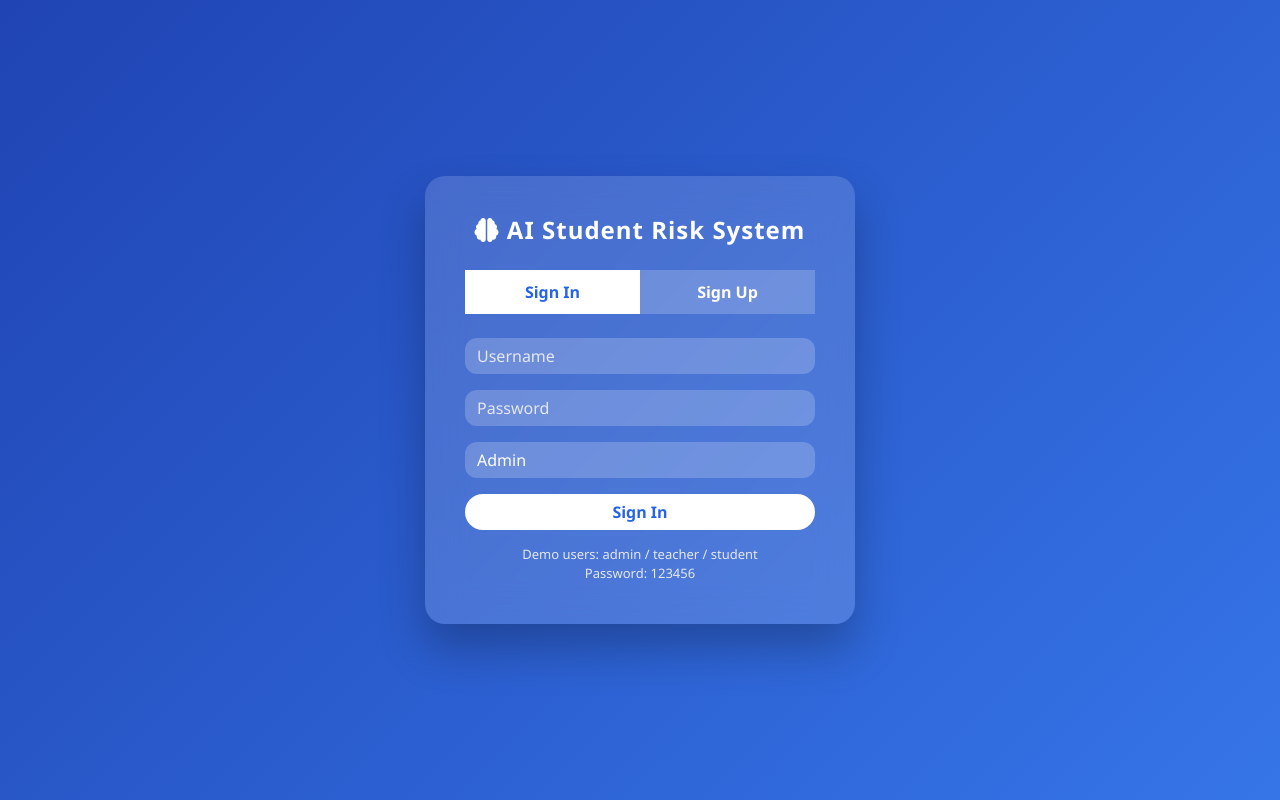
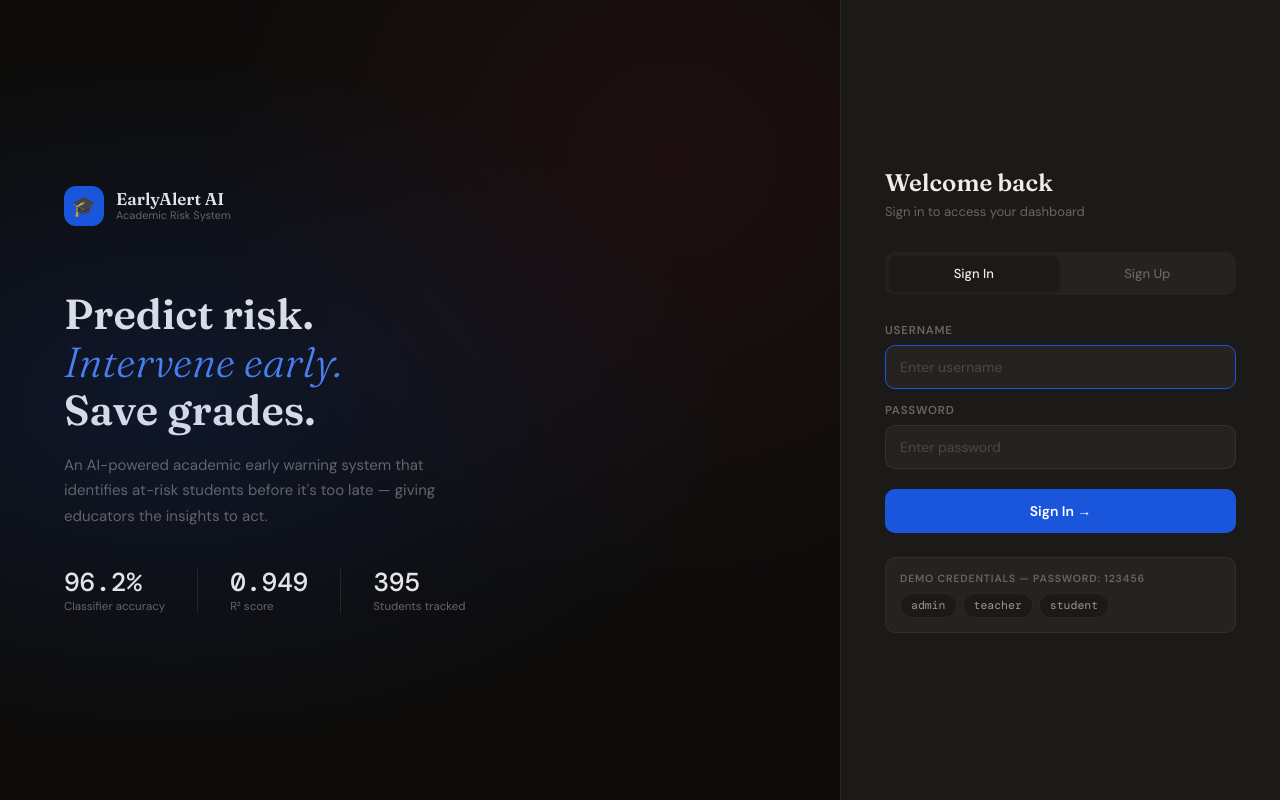
Before and after one commit to Nikki31Chaudhary/Prediciting-Student-Performance, a Flask app: page / in a window 1280 px wide. Run offline with Flask 3, Linux system fonts and the light colour scheme; parts of the project's set-up code (start-up, migrations or seed data) failed here and were passed over.

Commit message:
Update login.html :split-panel dark hero + clean form

```diff
--- a/templates/login.html
+++ b/templates/login.html
@@ -1,171 +1,292 @@
 <!DOCTYPE html>
-<html>
+<html lang="en">
 <head>
+<meta charset="UTF-8">
 <title>AI Student Risk System</title>
-    <link href="https://cdn.jsdelivr.net/npm/bootstrap@5.3.2/dist/css/bootstrap.min.css" rel="stylesheet">
-    <link href="https://cdnjs.cloudflare.com/ajax/libs/font-awesome/6.5.0/css/all.min.css" rel="stylesheet">
-
+<link href="https://fonts.googleapis.com/css2?family=DM+Sans:wght@300;400;500;600&family=DM+Mono:wght@400;500&family=Fraunces:ital,wght@0,300;0,600;1,300&display=swap" rel="stylesheet">
 <style>
-        body {
-            height:100vh;
+*,*::before,*::after{box-sizing:border-box;margin:0;padding:0;}
+body{
+  font-family:'DM Sans',sans-serif;
+  min-height:100vh;
   display:flex;
-            justify-content:center;
-            align-items:center;
-            background: linear-gradient(-45deg,#2563eb,#3b82f6,#1e40af,#1d4ed8);
-            background-size:400% 400%;
-            animation:gradientBG 10s ease infinite;
-            font-family:'Segoe UI',sans-serif;
+  background:#0d0c0b;
+  overflow:hidden;
 }
 
-        @keyframes gradientBG {
-            0%{background-position:0% 50%;}
-            50%{background-position:100% 50%;}
-            100%{background-position:0% 50%;}
+/* LEFT PANEL */
+.left-panel{
+  flex:1;
+  display:flex;
+  flex-direction:column;
+  justify-content:center;
+  padding:60px 64px;
+  position:relative;
+  background:#0d0c0b;
 }
 
-        .login-card {
-            width:430px;
-            padding:40px;
-            border-radius:20px;
-            backdrop-filter: blur(18px);
-            background: rgba(255,255,255,0.15);
-            box-shadow:0 25px 45px rgba(0,0,0,0.25);
-            color:white;
+.left-panel::before{
+  content:'';
+  position:absolute;
+  inset:0;
+  background:radial-gradient(ellipse at 20% 50%, rgba(26,86,219,0.15) 0%, transparent 60%),
+             radial-gradient(ellipse at 80% 20%, rgba(230,57,70,0.08) 0%, transparent 50%);
+  pointer-events:none;
 }
 
-        .title {
-            text-align:center;
-            margin-bottom:25px;
-            font-weight:600;
-            letter-spacing:1px;
+.brand{
+  display:flex;
+  align-items:center;
+  gap:12px;
+  margin-bottom:64px;
 }
 
-        .tab-btn {
-            width:50%;
-            border:none;
-            padding:10px;
-            font-weight:600;
-            background:rgba(255,255,255,0.2);
-            color:white;
+.brand-icon{
+  width:40px;height:40px;
+  background:#1a56db;
+  border-radius:12px;
+  display:flex;align-items:center;justify-content:center;
+  font-size:20px;
+  flex-shrink:0;
 }
 
-        .tab-btn.active {
-            background:white;
-            color:#2563eb;
+.brand-name{
+  font-family:'Fraunces',serif;
+  font-size:17px;
+  font-weight:600;
+  color:#f0ede8;
+  line-height:1.2;
+}
+.brand-name span{display:block;font-size:11px;font-family:'DM Sans',sans-serif;font-weight:400;color:#6b6560;}
+
+.hero-text h1{
+  font-family:'Fraunces',serif;
+  font-size:42px;
+  font-weight:600;
+  color:#f0ede8;
+  line-height:1.15;
+  margin-bottom:18px;
 }
 
-        .form-control, .form-select {
-            background:rgba(255,255,255,0.2);
-            border:none;
-            color:white;
-            border-radius:12px;
+.hero-text h1 em{
+  font-style:italic;
+  color:#4f84f5;
 }
 
-        .form-control::placeholder {
-            color:#e5e7eb;
+.hero-text p{
+  font-size:15px;
+  color:#6b6560;
+  line-height:1.7;
+  max-width:380px;
+  margin-bottom:40px;
 }
 
-        .form-control:focus, .form-select:focus {
-            background:rgba(255,255,255,0.3);
-            color:white;
-            box-shadow:none;
+.stats-row{
+  display:flex;
+  gap:32px;
 }
 
-        .form-select option {
-            color:black;
+.stat-item .sval{
+  font-family:'DM Mono',monospace;
+  font-size:26px;
+  font-weight:500;
+  color:#f0ede8;
+  line-height:1;
 }
 
-        .btn-primary {
-            background:white;
-            color:#2563eb;
-            border:none;
-            border-radius:25px;
-            font-weight:600;
+.stat-item .slabel{
+  font-size:11.5px;
+  color:#6b6560;
+  margin-top:4px;
 }
 
-        .btn-primary:hover {
-            background:#e0e7ff;
+.stat-divider{width:1px;background:#252220;flex-shrink:0;}
+
+/* RIGHT PANEL */
+.right-panel{
+  width:440px;
+  flex-shrink:0;
+  background:#1c1a18;
+  border-left:1px solid rgba(255,255,255,0.06);
+  display:flex;
+  flex-direction:column;
+  justify-content:center;
+  padding:48px 44px;
 }
 
-        .hidden { display:none; }
+.form-header{margin-bottom:32px;}
+.form-header h2{font-family:'Fraunces',serif;font-size:24px;font-weight:600;color:#f0ede8;margin-bottom:6px;}
+.form-header p{font-size:13px;color:#6b6560;}
 
-        .small-text {
-            text-align:center;
-            margin-top:15px;
+/* TABS */
+.tabs{display:flex;gap:4px;background:#252220;border-radius:10px;padding:4px;margin-bottom:28px;}
+.tab{flex:1;text-align:center;padding:9px;border-radius:8px;font-size:13px;font-weight:500;color:#6b6560;cursor:pointer;transition:all 0.2s;border:none;background:none;font-family:'DM Sans',sans-serif;}
+.tab.active{background:#1c1a18;color:#f0ede8;box-shadow:0 1px 4px rgba(0,0,0,0.3);}
+
+/* FORM */
+.field{margin-bottom:14px;}
+.field label{display:block;font-size:11.5px;font-weight:600;text-transform:uppercase;letter-spacing:0.07em;color:#6b6560;margin-bottom:7px;}
+.field input,.field select{
+  width:100%;
+  font-family:'DM Sans',sans-serif;
+  font-size:14px;
+  background:#252220;
+  color:#f0ede8;
+  border:1px solid rgba(255,255,255,0.07);
+  border-radius:10px;
+  padding:12px 14px;
+  outline:none;
+  transition:border-color 0.2s;
+  -webkit-appearance:none;
+}
+.field input::placeholder{color:#4b4845;}
+.field input:focus,.field select:focus{border-color:#1a56db;}
+.field select option{background:#1c1a18;color:#f0ede8;}
+
+.btn-login{
+  width:100%;
+  font-family:'DM Sans',sans-serif;
+  font-size:14px;
+  font-weight:600;
+  background:#1a56db;
+  color:#fff;
+  border:none;
+  border-radius:10px;
+  padding:13px;
+  cursor:pointer;
+  transition:background 0.2s;
+  margin-top:6px;
+}
+.btn-login:hover{background:#0e3fa8;}
+.btn-signup{
+  width:100%;
+  font-family:'DM Sans',sans-serif;
+  font-size:14px;
+  font-weight:600;
+  background:#252220;
+  color:#f0ede8;
+  border:1px solid rgba(255,255,255,0.08);
+  border-radius:10px;
+  padding:13px;
+  cursor:pointer;
+  transition:all 0.2s;
+  margin-top:6px;
+}
+.btn-signup:hover{background:#2e2b28;border-color:rgba(255,255,255,0.15);}
+
+.demo-hint{
+  margin-top:24px;
+  padding:14px;
+  background:#252220;
+  border-radius:10px;
+  border:1px solid rgba(255,255,255,0.05);
+}
+.demo-hint .dh-title{font-size:10.5px;font-weight:600;text-transform:uppercase;letter-spacing:0.08em;color:#6b6560;margin-bottom:8px;}
+.demo-pills{display:flex;gap:6px;flex-wrap:wrap;}
+.demo-pill{font-size:11.5px;font-family:'DM Mono',monospace;padding:4px 10px;border-radius:999px;background:#1c1a18;color:#9b958f;border:1px solid rgba(255,255,255,0.06);}
+
+.hidden{display:none;}
+
+.error-msg{
   font-size:13px;
-            color:#e5e7eb;
+  color:#e63946;
+  background:rgba(230,57,70,0.1);
+  border:1px solid rgba(230,57,70,0.2);
+  border-radius:8px;
+  padding:10px 14px;
+  margin-bottom:14px;
 }
+
+@keyframes fadeIn{from{opacity:0;transform:translateY(12px);}to{opacity:1;transform:translateY(0);}}
+.right-panel{animation:fadeIn 0.5s ease both;}
 </style>
 </head>
 <body>
 
-<div class="login-card">
-
-    <h4 class="title">
-        <i class="fa-solid fa-brain"></i> AI Student Risk System
-    </h4>
-
-    <div class="d-flex mb-4">
-        <button class="tab-btn active" onclick="showLogin()" id="loginTab">Sign In</button>
-        <button class="tab-btn" onclick="showSignup()" id="signupTab">Sign Up</button>
+<!-- LEFT -->
+<div class="left-panel">
+  <div class="brand">
+    <div class="brand-icon">🎓</div>
+    <div class="brand-name">EarlyAlert AI<span>Academic Risk System</span></div>
+  </div>
+  <div class="hero-text">
+    <h1>Predict risk.<br><em>Intervene early.</em><br>Save grades.</h1>
+    <p>An AI-powered academic early warning system that identifies at-risk students before it's too late — giving educators the insights to act.</p>
+    <div class="stats-row">
+      <div class="stat-item"><div class="sval">96.2%</div><div class="slabel">Classifier accuracy</div></div>
+      <div class="stat-divider"></div>
+      <div class="stat-item"><div class="sval">0.949</div><div class="slabel">R² score</div></div>
+      <div class="stat-divider"></div>
+      <div class="stat-item"><div class="sval">395</div><div class="slabel">Students tracked</div></div>
+    </div>
+  </div>
 </div>
 
-    <!-- LOGIN FORM -->
-    <form method="POST" id="loginForm">
-
-        <div class="mb-3">
-            <input type="text" name="username" class="form-control" placeholder="Username" required>
+<!-- RIGHT -->
+<div class="right-panel">
+  <div class="form-header">
+    <h2>Welcome back</h2>
+    <p>Sign in to access your dashboard</p>
   </div>
 
-        <div class="mb-3">
-            <input type="password" name="password" class="form-control" placeholder="Password" required>
+  <div class="tabs">
+    <button class="tab active" onclick="showLogin()" id="loginTab">Sign In</button>
+    <button class="tab" onclick="showSignup()" id="signupTab">Sign Up</button>
   </div>
 
-        <div class="mb-3">
-            <select name="role" class="form-select" required>
-                <option value="Admin">Admin</option>
-                <option value="Teacher">Teacher</option>
-                <option value="Student">Student</option>
-            </select>
+  {% if error %}
+  <div class="error-msg">{{ error }}</div>
+  {% endif %}
+
+  <!-- LOGIN -->
+  <form method="POST" id="loginForm">
+    <div class="field">
+      <label>Username</label>
+      <input type="text" name="username" placeholder="Enter username" required autofocus>
     </div>
-
-        <button type="submit" class="btn btn-primary w-100">Sign In</button>
+    <div class="field">
+      <label>Password</label>
+      <input type="password" name="password" placeholder="Enter password" required>
+    </div>
+    <button type="submit" class="btn-login">Sign In →</button>
   </form>
 
-    <!-- SIGNUP FORM -->
+  <!-- SIGNUP -->
   <form method="POST" action="/signup" id="signupForm" class="hidden">
-        <div class="mb-3">
-            <input type="text" name="username" class="form-control" placeholder="New Username" required>
+    <div class="field">
+      <label>New Username</label>
+      <input type="text" name="username" placeholder="Choose a username" required>
     </div>
-
-        <div class="mb-3">
-            <input type="password" name="password" class="form-control" placeholder="New Password" required>
+    <div class="field">
+      <label>Password</label>
+      <input type="password" name="password" placeholder="Min. 6 characters" required>
     </div>
-
-        <button type="submit" class="btn btn-success w-100">Create Account</button>
+    <button type="submit" class="btn-signup">Create Account →</button>
   </form>
 
-    <div class="small-text">
-        Demo users: admin / teacher / student <br> Password: 123456
+  <div class="demo-hint">
+    <div class="dh-title">Demo credentials — password: 123456</div>
+    <div class="demo-pills">
+      <span class="demo-pill">admin</span>
+      <span class="demo-pill">teacher</span>
+      <span class="demo-pill">student</span>
     </div>
-
+  </div>
 </div>
 
 <script>
+function showLogin(){
+  document.getElementById('loginForm').classList.remove('hidden');
+  document.getElementById('signupForm').classList.add('hidden');
+  document.getElementById('loginTab').classList.add('active');
+  document.getElementById('signupTab').classList.remove('active');
+}
 function showSignup(){
-    document.getElementById("loginForm").classList.add("hidden");
-    document.getElementById("signupForm").classList.remove("hidden");
-    document.getElementById("loginTab").classList.remove("active");
-    document.getElementById("signupTab").classList.add("active");
-}
-
-function showLogin(){
-    document.getElementById("signupForm").classList.add("hidden");
-    document.getElementById("loginForm").classList.remove("hidden");
-    document.getElementById("signupTab").classList.remove("active");
-    document.getElementById("loginTab").classList.add("active");
+  document.getElementById('signupForm').classList.remove('hidden');
+  document.getElementById('loginForm').classList.add('hidden');
+  document.getElementById('signupTab').classList.add('active');
+  document.getElementById('loginTab').classList.remove('active');
 }
 </script>
-
 </body>
 </html>
```
Lines whose indentation alone changed are shown as unchanged.
